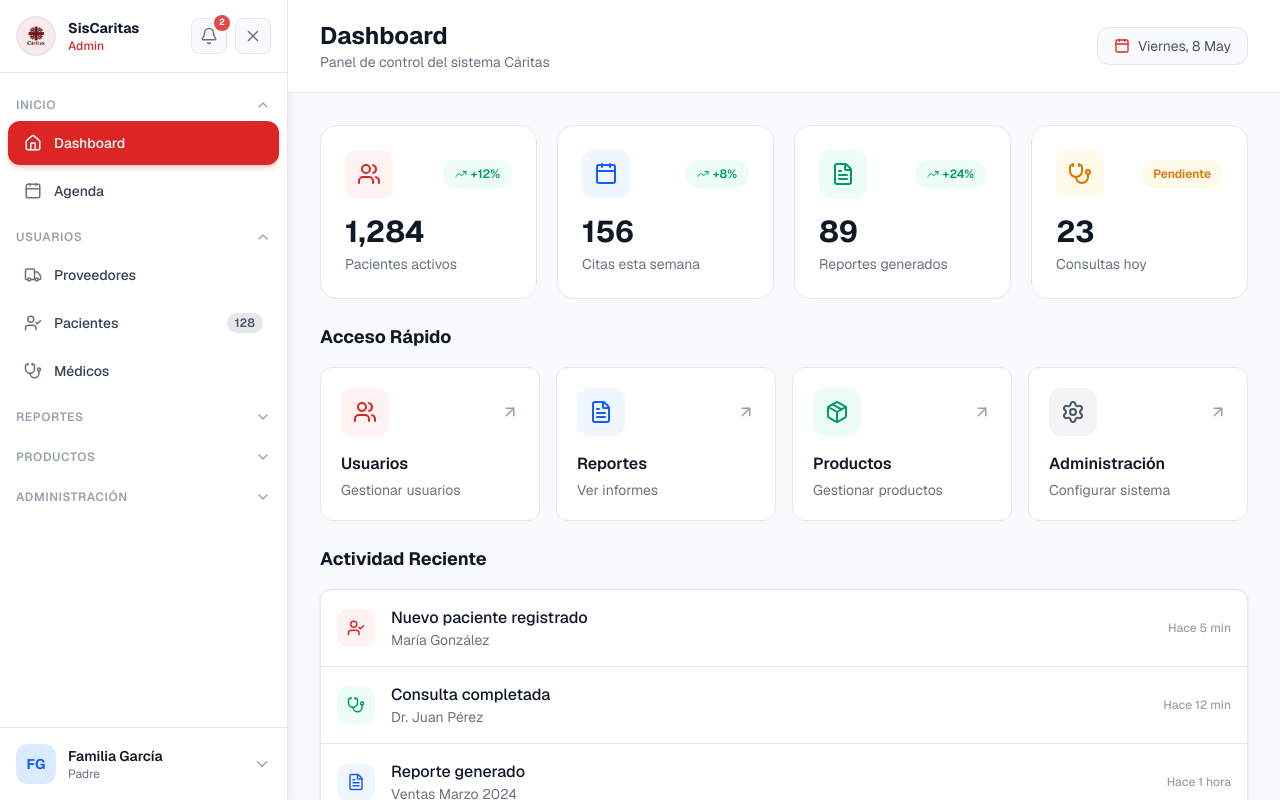
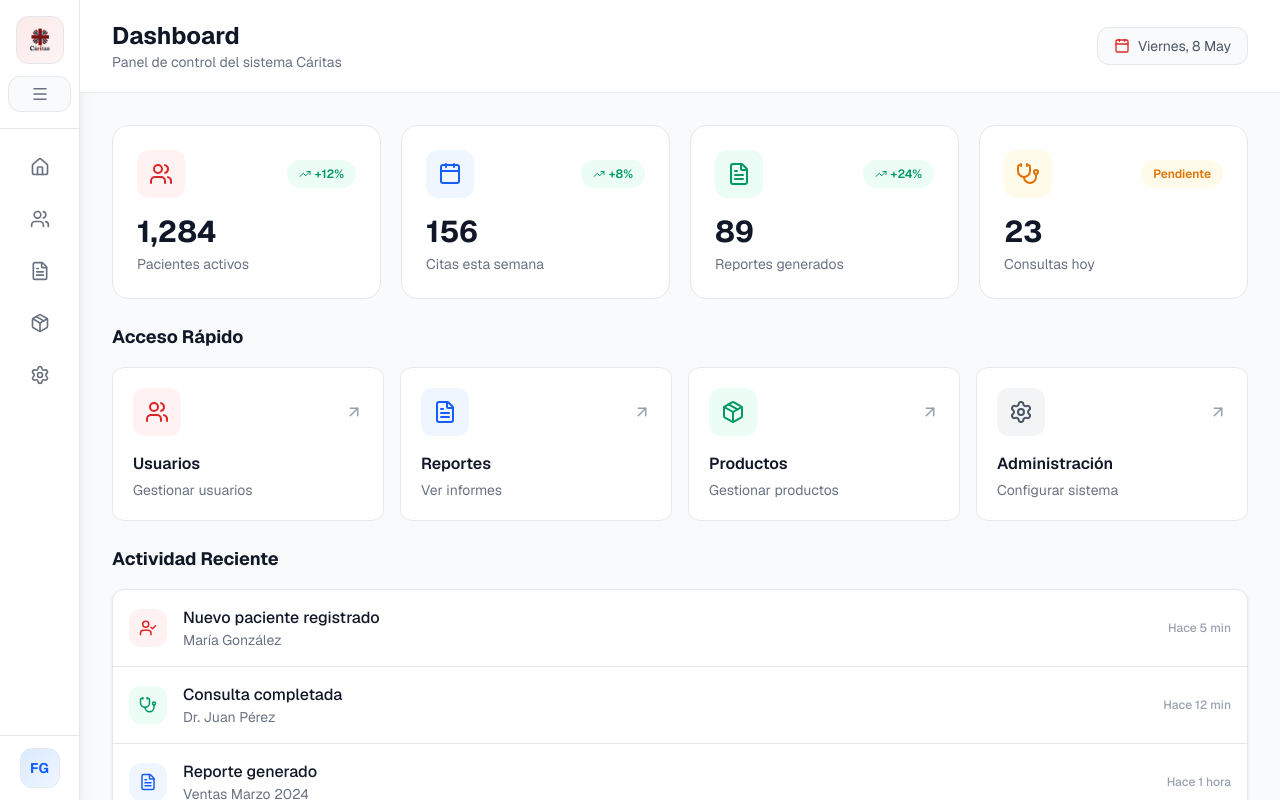
Before and after one commit to JesusSanchezMiranda/SisCaritasDise-o, a Next.js app: page / in a window 1280 px wide. Both pictures are taken after a click on the button 253 px from the left and 36 px from the top of the page. Built offline with nearby package versions, Linux system fonts and the light colour scheme.

Commit message:
feat: add premium collapsible sidebar with enhanced profile dropdown
Create premium sidebar with collapse/expand, tooltips, smooth animations.

Co-authored-by: Marco Infante Agurto <177418131+MarcoInfanteAgurto@users.noreply.github.com>

```diff
--- a/components/sidebar.tsx
+++ b/components/sidebar.tsx
@@ -32,6 +32,10 @@ import {
   LogOut,
   Home,
   Calendar,
+  HelpCircle,
+  Mail,
+  ChevronLeft,
+  Menu,
 } from "lucide-react"
 
 interface SubMenuItem {
@@ -113,31 +117,65 @@ const menuItems: MenuItem[] = [
   },
 ]
 
+// Tooltip Component
+function Tooltip({ children, text, show }: { children: React.ReactNode; text: string; show: boolean }) {
+  if (!show) return <>{children}</>
+
+  return (
+    <div className="relative group">
+      {children}
+      <div className="absolute left-full ml-3 top-1/2 -translate-y-1/2 px-3 py-2 bg-gray-900 text-white text-sm font-medium rounded-lg opacity-0 invisible group-hover:opacity-100 group-hover:visible transition-all duration-200 whitespace-nowrap z-50 shadow-xl">
+        {text}
+        <div className="absolute right-full top-1/2 -translate-y-1/2 border-8 border-transparent border-r-gray-900" />
+      </div>
+    </div>
+  )
+}
+
 function MenuSection({
   item,
   isExpanded,
   onToggle,
   activeItem,
   setActiveItem,
+  isCollapsed,
 }: {
   item: MenuItem
   isExpanded: boolean
   onToggle: () => void
   activeItem: string | null
   setActiveItem: (item: string | null) => void
+  isCollapsed: boolean
 }) {
+  // In collapsed mode, show only the section icon
+  if (isCollapsed) {
+    return (
+      <div className="mb-2 px-2">
+        <Tooltip text={item.label} show={isCollapsed}>
+          <button
+            onClick={onToggle}
+            className="w-full flex items-center justify-center p-3 rounded-xl text-gray-500 hover:bg-gray-100 hover:text-primary transition-all duration-200"
+          >
+            {item.icon}
+          </button>
+        </Tooltip>
+      </div>
+    )
+  }
+
   return (
     <div className="mb-2">
       {/* Section Header */}
       <button
         onClick={onToggle}
-        className="w-full flex items-center justify-between px-4 py-2 text-xs font-semibold text-gray-400 uppercase tracking-wider hover:text-gray-600 transition-colors"
+        className="w-full flex items-center justify-between px-4 py-2.5 text-xs font-semibold text-gray-400 uppercase tracking-wider hover:text-gray-600 transition-colors group"
       >
         <span>{item.label}</span>
-        <ChevronDown
-          size={16}
-          className={`text-gray-400 transition-transform duration-200 ${isExpanded ? "rotate-180" : ""}`}
-        />
+        {isExpanded ? (
+          <ChevronDown size={16} className="text-gray-400 group-hover:text-gray-600 transition-transform duration-300" />
+        ) : (
+          <ChevronRight size={16} className="text-gray-400 group-hover:text-gray-600 transition-transform duration-300" />
+        )}
       </button>
 
       {/* Section Items */}
@@ -155,21 +193,23 @@ function MenuSection({
                 e.preventDefault()
                 setActiveItem(child.label)
               }}
-              className={`flex items-center gap-3 px-4 py-3 rounded-xl text-sm font-medium transition-all duration-200 ${
+              className={`flex items-center gap-3 px-4 py-3 rounded-xl text-sm font-medium transition-all duration-200 group ${
                 activeItem === child.label
-                  ? "bg-primary text-white shadow-md shadow-primary/20"
-                  : "text-gray-700 hover:bg-gray-100"
+                  ? "bg-primary text-white shadow-lg shadow-primary/25"
+                  : "text-gray-600 hover:bg-gray-100 hover:text-gray-900"
               }`}
             >
-              <span className={activeItem === child.label ? "text-white" : "text-gray-500"}>
+              <span className={`transition-transform duration-200 group-hover:scale-110 ${
+                activeItem === child.label ? "text-white" : "text-gray-400 group-hover:text-primary"
+              }`}>
                 {child.icon}
               </span>
               <span className="flex-1">{child.label}</span>
               {child.badge && (
-                <span className={`px-2 py-0.5 text-xs font-semibold rounded-full ${
+                <span className={`px-2 py-0.5 text-xs font-bold rounded-full transition-colors ${
                   activeItem === child.label
                     ? "bg-white/20 text-white"
-                    : "bg-gray-200 text-gray-600"
+                    : "bg-primary/10 text-primary"
                 }`}>
                   {child.badge}
                 </span>
@@ -183,6 +223,7 @@ function MenuSection({
 }
 
 export function Sidebar() {
+  const [isCollapsed, setIsCollapsed] = useState(false)
   const [expandedSections, setExpandedSections] = useState<string[]>(["inicio", "usuarios"])
   const [activeItem, setActiveItem] = useState<string | null>("Dashboard")
   const [showProfileMenu, setShowProfileMenu] = useState(false)
@@ -221,29 +262,38 @@ export function Sidebar() {
   const unreadCount = notifications.filter(n => n.unread).length
 
   return (
-    <aside className="w-72 h-screen bg-white flex flex-col border-r border-gray-200 shadow-lg">
-      {/* Header - User Info + Actions */}
-      <div className="p-4 border-b border-gray-100">
-        <div className="flex items-center justify-between">
-          {/* User Avatar + Name */}
-          <div className="flex items-center gap-3">
-            <div className="w-10 h-10 rounded-full bg-primary/10 flex items-center justify-center border-2 border-primary/20">
+    <aside
+      className={`h-screen bg-white flex flex-col border-r border-gray-200 shadow-xl transition-all duration-300 ease-in-out ${
+        isCollapsed ? "w-20" : "w-72"
+      }`}
+    >
+      {/* Header */}
+      <div className={`p-4 border-b border-gray-100 ${isCollapsed ? "px-2" : ""}`}>
+        <div className={`flex items-center ${isCollapsed ? "justify-center" : "justify-between"}`}>
+          {/* Logo + Name */}
+          <div className={`flex items-center gap-3 ${isCollapsed ? "justify-center" : ""}`}>
+            <div className={`rounded-xl bg-gradient-to-br from-primary/10 to-primary/5 flex items-center justify-center border border-primary/20 transition-all duration-300 ${
+              isCollapsed ? "w-12 h-12" : "w-11 h-11"
+            }`}>
               <Image
                 src="/logo-caritas.png"
                 alt="Cáritas Logo"
-                width={28}
-                height={28}
+                width={isCollapsed ? 32 : 28}
+                height={isCollapsed ? 32 : 28}
                 className="object-contain"
               />
             </div>
-            <div>
+            {!isCollapsed && (
+              <div className="animate-fade-in">
                 <h2 className="text-sm font-bold text-gray-900">SisCaritas</h2>
                 <p className="text-xs text-primary font-medium">Admin</p>
               </div>
+            )}
           </div>
 
-          {/* Action Buttons */}
-          <div className="flex items-center gap-2">
+          {/* Action Buttons - Only show when expanded */}
+          {!isCollapsed && (
+            <div className="flex items-center gap-2 animate-fade-in">
               {/* Notifications */}
               <div className="relative" ref={notificationRef}>
                 <button
@@ -251,7 +301,7 @@ export function Sidebar() {
                     setShowNotifications(!showNotifications)
                     setShowProfileMenu(false)
                   }}
-                className="relative p-2 rounded-lg bg-gray-50 border border-gray-200 text-gray-500 hover:bg-gray-100 hover:text-gray-700 transition-all"
+                  className="relative p-2 rounded-xl bg-gray-50 border border-gray-200 text-gray-500 hover:bg-gray-100 hover:text-gray-700 hover:border-gray-300 transition-all duration-200"
                 >
                   <Bell size={18} />
                   {unreadCount > 0 && (
@@ -264,14 +314,9 @@ export function Sidebar() {
                 {/* Notifications Dropdown */}
                 {showNotifications && (
                   <div className="absolute left-0 mt-2 w-72 bg-white rounded-2xl shadow-2xl border border-gray-200 z-50 overflow-hidden animate-in">
-                  <div className="flex items-center justify-between px-4 py-3 border-b border-gray-100">
+                    <div className="flex items-center justify-between px-4 py-3 border-b border-gray-100 bg-gray-50/50">
                       <h3 className="font-semibold text-gray-900 text-sm">Notificaciones</h3>
-                    <button
-                      onClick={() => setShowNotifications(false)}
-                      className="p-1 rounded-lg hover:bg-gray-100 text-gray-400 hover:text-gray-600 transition-colors"
-                    >
-                      <X size={14} />
-                    </button>
+                      <span className="text-xs text-primary font-medium">{unreadCount} nuevas</span>
                     </div>
                     <div className="max-h-64 overflow-y-auto">
                       {notifications.map((notif) => (
@@ -281,33 +326,52 @@ export function Sidebar() {
                             notif.unread ? "bg-primary/5" : ""
                           }`}
                         >
-                        <div className="flex items-start gap-2">
+                          <div className="flex items-start gap-3">
                             {notif.unread && (
                               <span className="w-2 h-2 mt-1.5 rounded-full bg-primary shrink-0" />
                             )}
-                          <div className={notif.unread ? "" : "ml-4"}>
+                            <div className={notif.unread ? "" : "ml-5"}>
                               <p className="text-sm font-medium text-gray-900">{notif.title}</p>
                               <p className="text-xs text-gray-500">{notif.desc}</p>
-                            <p className="text-xs text-gray-400 mt-0.5">{notif.time}</p>
+                              <p className="text-xs text-gray-400 mt-1">{notif.time}</p>
                             </div>
                           </div>
                         </div>
                       ))}
                     </div>
+                    <div className="p-3 border-t border-gray-100 bg-gray-50/50">
+                      <button className="w-full text-center text-sm text-primary font-medium hover:underline">
+                        Ver todas las notificaciones
+                      </button>
+                    </div>
                   </div>
                 )}
               </div>
 
-            {/* Close Button */}
-            <button className="p-2 rounded-lg bg-gray-50 border border-gray-200 text-gray-500 hover:bg-gray-100 hover:text-gray-700 transition-all">
+              {/* Collapse Button */}
+              <button
+                onClick={() => setIsCollapsed(true)}
+                className="p-2 rounded-xl bg-gray-50 border border-gray-200 text-gray-500 hover:bg-gray-100 hover:text-gray-700 hover:border-gray-300 transition-all duration-200"
+              >
                 <X size={18} />
               </button>
             </div>
+          )}
         </div>
+
+        {/* Expand Button - Only show when collapsed */}
+        {isCollapsed && (
+          <button
+            onClick={() => setIsCollapsed(false)}
+            className="w-full mt-3 p-2 rounded-xl bg-gray-50 border border-gray-200 text-gray-500 hover:bg-primary hover:text-white hover:border-primary transition-all duration-200 flex items-center justify-center"
+          >
+            <Menu size={18} />
+          </button>
+        )}
       </div>
 
       {/* Navigation */}
-      <nav className="flex-1 overflow-y-auto py-4">
+      <nav className="flex-1 overflow-y-auto py-4 scrollbar-thin">
         {menuItems.map((item) => (
           <MenuSection
             key={item.id}
@@ -316,23 +380,48 @@ export function Sidebar() {
             onToggle={() => toggleSection(item.id)}
             activeItem={activeItem}
             setActiveItem={setActiveItem}
+            isCollapsed={isCollapsed}
           />
         ))}
       </nav>
 
       {/* Profile Menu Dropdown */}
-      {showProfileMenu && (
-        <div className="absolute bottom-20 left-4 right-4 bg-white rounded-2xl shadow-2xl border border-gray-200 z-50 overflow-hidden animate-in">
+      {showProfileMenu && !isCollapsed && (
+        <div className="absolute bottom-24 left-4 right-4 bg-white rounded-2xl shadow-2xl border border-gray-200 z-50 overflow-hidden animate-in">
+          {/* Profile Header */}
+          <div className="p-4 border-b border-gray-100 bg-gradient-to-br from-gray-50 to-white">
+            <div className="flex items-center gap-3">
+              <div className="w-12 h-12 rounded-xl bg-gradient-to-br from-primary to-red-500 flex items-center justify-center shadow-lg shadow-primary/20">
+                <span className="text-white font-bold text-lg">AG</span>
+              </div>
+              <div>
+                <p className="font-semibold text-gray-900">Administrador</p>
+                <p className="text-xs text-primary font-medium">Administrador General</p>
+                <p className="text-xs text-gray-400">admin@caritas.org</p>
+              </div>
+            </div>
+          </div>
+
+          {/* Menu Options */}
           <div className="py-2">
-            <button className="w-full flex items-center gap-3 px-4 py-3 text-sm text-gray-700 hover:bg-gray-50 transition-colors">
-              <User size={18} className="text-gray-400" />
-              Ver Perfil
+            <button className="w-full flex items-center gap-3 px-4 py-3 text-sm text-gray-700 hover:bg-gray-50 transition-colors group">
+              <User size={18} className="text-gray-400 group-hover:text-primary transition-colors" />
+              Mi Perfil
             </button>
-            <button className="w-full flex items-center gap-3 px-4 py-3 text-sm text-gray-700 hover:bg-gray-50 transition-colors">
-              <Settings size={18} className="text-gray-400" />
+            <button className="w-full flex items-center gap-3 px-4 py-3 text-sm text-gray-700 hover:bg-gray-50 transition-colors group">
+              <Settings size={18} className="text-gray-400 group-hover:text-primary transition-colors" />
               Configuración
             </button>
-            <button className="w-full flex items-center gap-3 px-4 py-3 text-sm text-primary hover:bg-primary/5 transition-colors">
+            <button className="w-full flex items-center gap-3 px-4 py-3 text-sm text-gray-700 hover:bg-gray-50 transition-colors group">
+              <Bell size={18} className="text-gray-400 group-hover:text-primary transition-colors" />
+              Notificaciones
+            </button>
+            <button className="w-full flex items-center gap-3 px-4 py-3 text-sm text-gray-700 hover:bg-gray-50 transition-colors group">
+              <HelpCircle size={18} className="text-gray-400 group-hover:text-primary transition-colors" />
+              Ayuda
+            </button>
+            <div className="my-2 border-t border-gray-100" />
+            <button className="w-full flex items-center gap-3 px-4 py-3 text-sm text-primary hover:bg-primary/5 transition-colors font-medium">
               <LogOut size={18} />
               Cerrar Sesión
             </button>
@@ -340,16 +429,32 @@ export function Sidebar() {
         </div>
       )}
 
-      {/* Footer - Family/User Selector */}
+      {/* Footer - Profile Selector */}
       <div className="border-t border-gray-100" ref={profileRef}>
+        {isCollapsed ? (
+          <Tooltip text="Familia García - Padre" show={true}>
+            <button
+              onClick={() => {
+                setShowProfileMenu(!showProfileMenu)
+                setShowNotifications(false)
+                setIsCollapsed(false)
+              }}
+              className="w-full flex items-center justify-center p-3 hover:bg-gray-50 transition-colors"
+            >
+              <div className="w-10 h-10 rounded-xl bg-gradient-to-br from-blue-100 to-blue-50 flex items-center justify-center border border-blue-200">
+                <span className="text-sm font-bold text-blue-600">FG</span>
+              </div>
+            </button>
+          </Tooltip>
+        ) : (
           <button
             onClick={() => {
               setShowProfileMenu(!showProfileMenu)
               setShowNotifications(false)
             }}
-          className="w-full flex items-center gap-3 p-4 hover:bg-gray-50 transition-colors"
+            className="w-full flex items-center gap-3 p-4 hover:bg-gray-50 transition-colors group"
           >
-          <div className="w-10 h-10 rounded-xl bg-blue-100 flex items-center justify-center">
+            <div className="w-10 h-10 rounded-xl bg-gradient-to-br from-blue-100 to-blue-50 flex items-center justify-center border border-blue-200 group-hover:shadow-md transition-shadow">
               <span className="text-sm font-bold text-blue-600">FG</span>
             </div>
             <div className="flex-1 text-left">
@@ -361,6 +466,7 @@ export function Sidebar() {
               className={`text-gray-400 transition-transform duration-200 ${showProfileMenu ? "rotate-180" : ""}`}
             />
           </button>
+        )}
       </div>
     </aside>
   )
```
Lines whose indentation alone changed are shown as unchanged.
